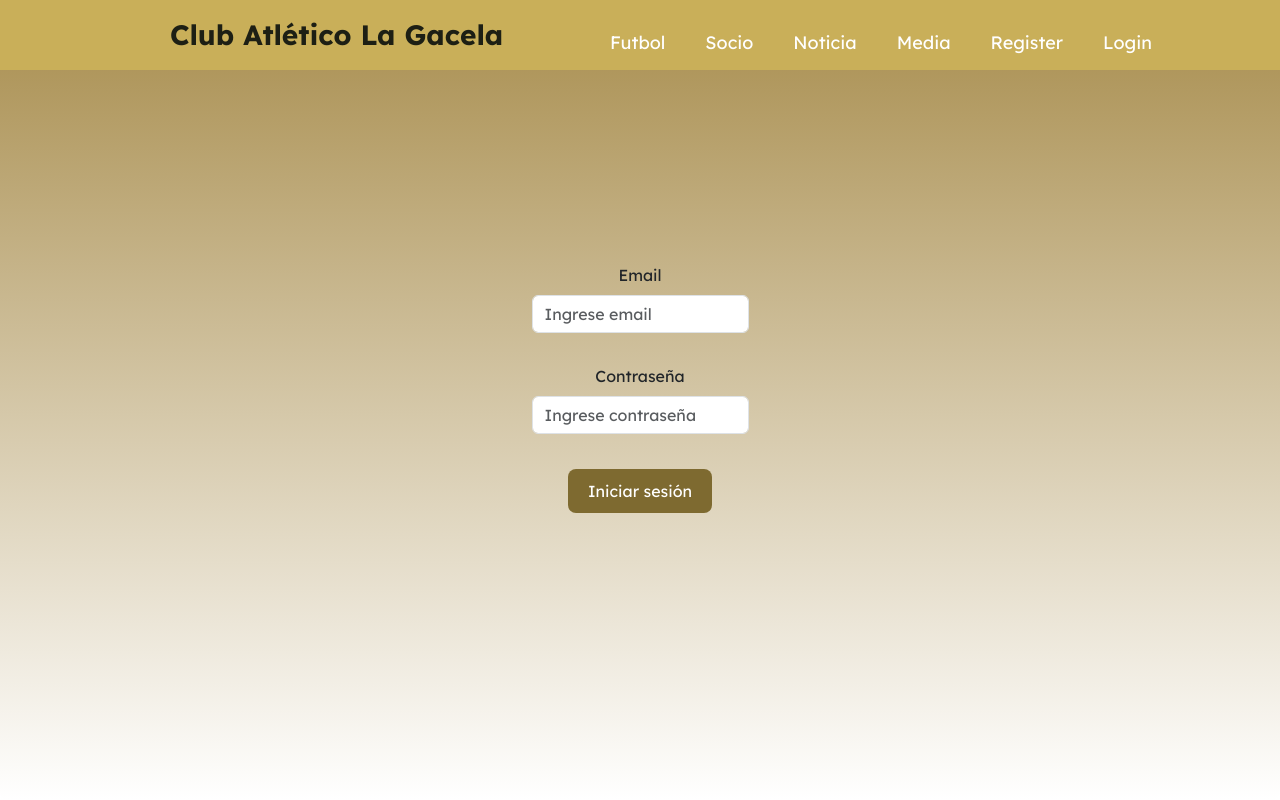
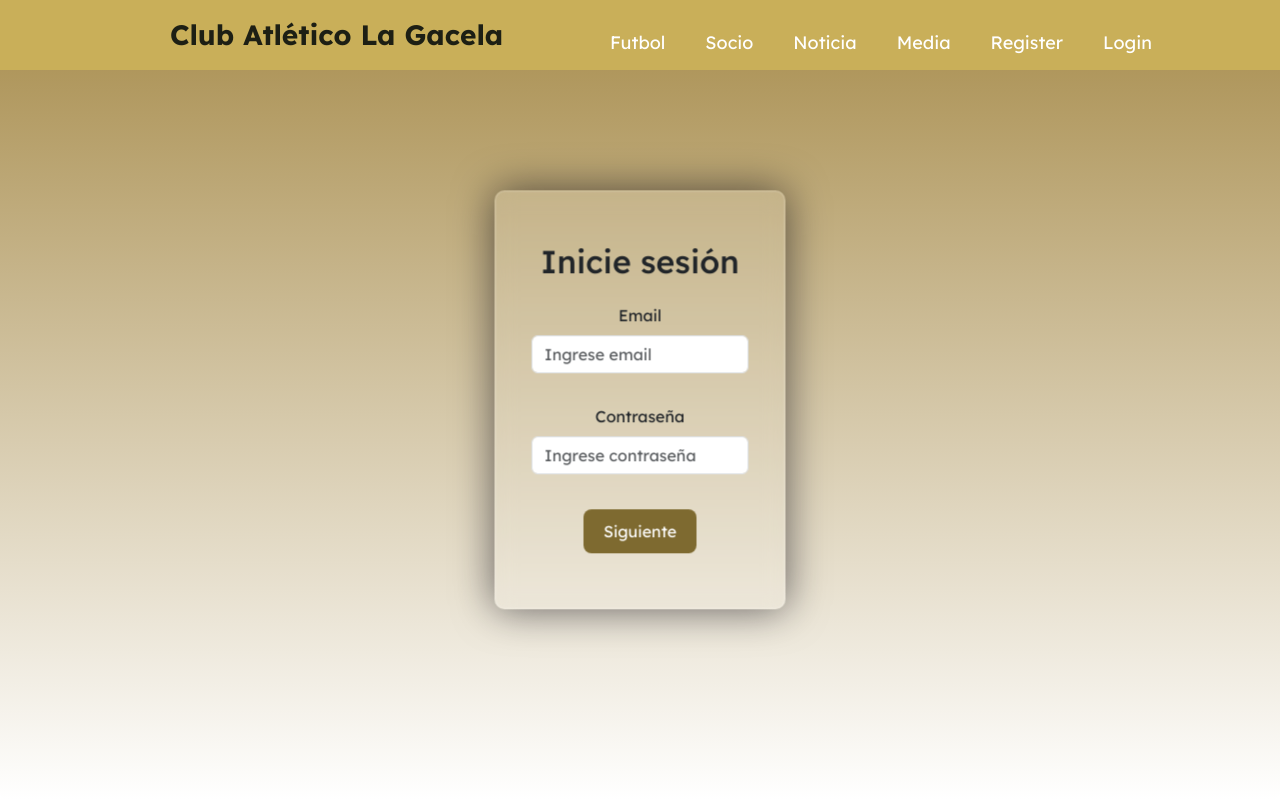
Before and after one commit to bernioviedo/TP-Club, a React (Vite) app in the folder client/club-frontend/: page /login in a window 1280 px wide. Shown: the top 800 px of the page. Built offline with nearby package versions, Linux system fonts and the light colour scheme; no server answers.

Commit message:
cambio estilo login

```diff
--- a/client/club-frontend/src/pages/Login.css
+++ b/client/club-frontend/src/pages/Login.css
@@ -24,3 +24,16 @@
   background-color: #d5c46c;
   color: #fff;
 }
+
+.background-login{
+    background-color: rgba(255,255,255,0.13);
+    position: absolute;
+    transform: translate(-50%,-50%);
+    top: 50%;
+    left: 50%;
+    border-radius: 10px;
+    backdrop-filter: blur(10px);
+    border: 2px solid rgba(255,255,255,0.1);
+    box-shadow: 0 0 40px rgba(8,7,16,0.6);
+    padding: 50px 35px;
+}
--- a/client/club-frontend/src/pages/Login.jsx
+++ b/client/club-frontend/src/pages/Login.jsx
@@ -38,7 +38,8 @@ const loginUser = async (e) =>{
 
   return (
 <div className='main-content user-forms'>
-    <form onSubmit={loginUser}>
+    <form onSubmit={loginUser} className='background-login'>
+    <h2>Inicie sesión</h2>
       <div class="mb-3">
             <label className='form-label' for="email">Email</label>
             <input className='form-control' type="email" id='email' placeholder='Ingrese email' value={data.email} onChange={(e) => setData({...data, email: e.target.value})}/>
@@ -47,7 +48,7 @@ const loginUser = async (e) =>{
             <label className='form-label' for="password">Contraseña</label>
             <input className='form-control' type="password" id='password' placeholder='Ingrese contraseña' value={data.password} onChange={(e) => setData({...data, password: e.target.value})}/>
       </div>
-            <button type='submit' class="btn logbtn">Iniciar sesión</button>
+            <button type='submit' class="btn logbtn">Siguiente</button>
     </form>
 </div>
 
```
